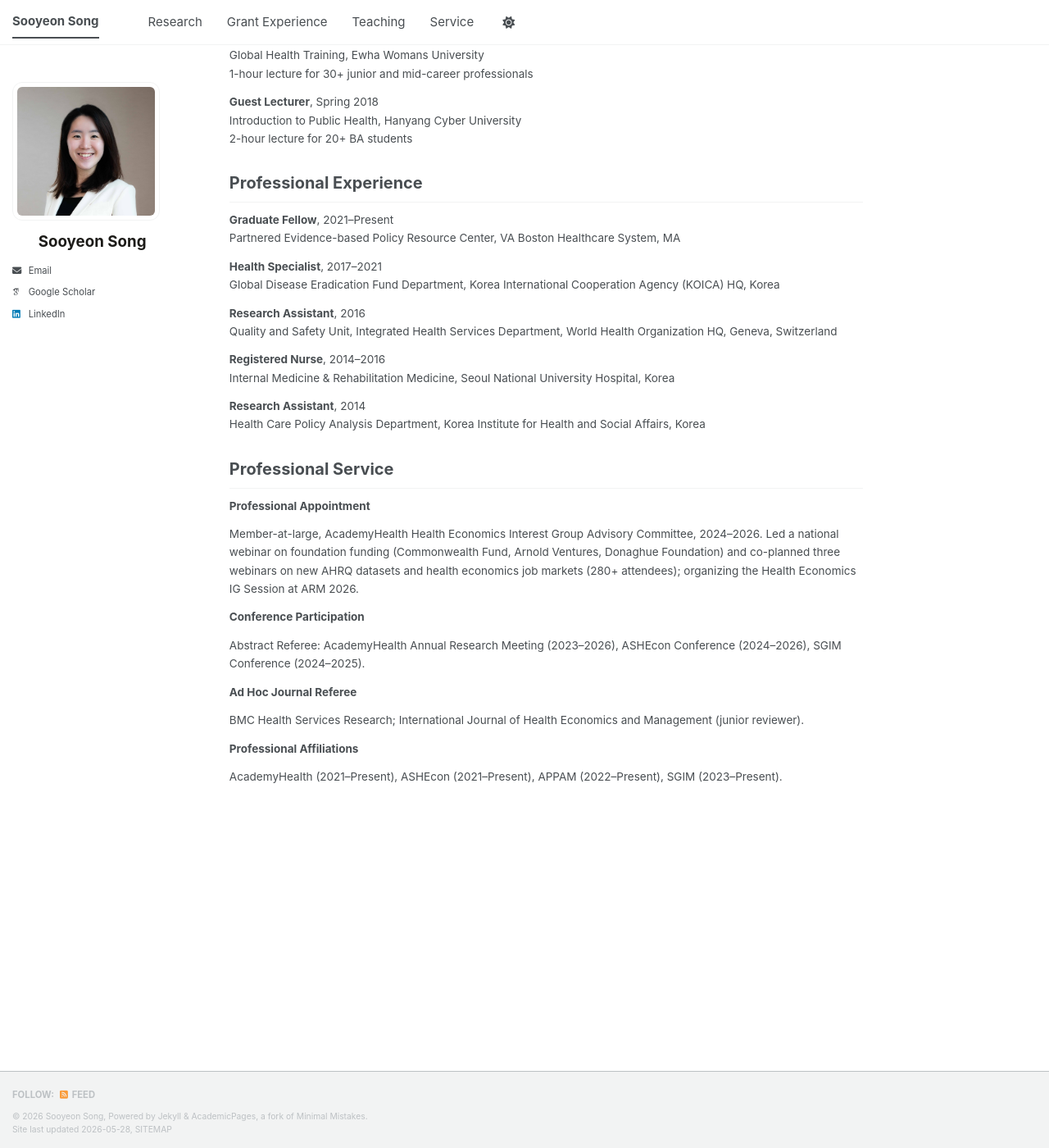
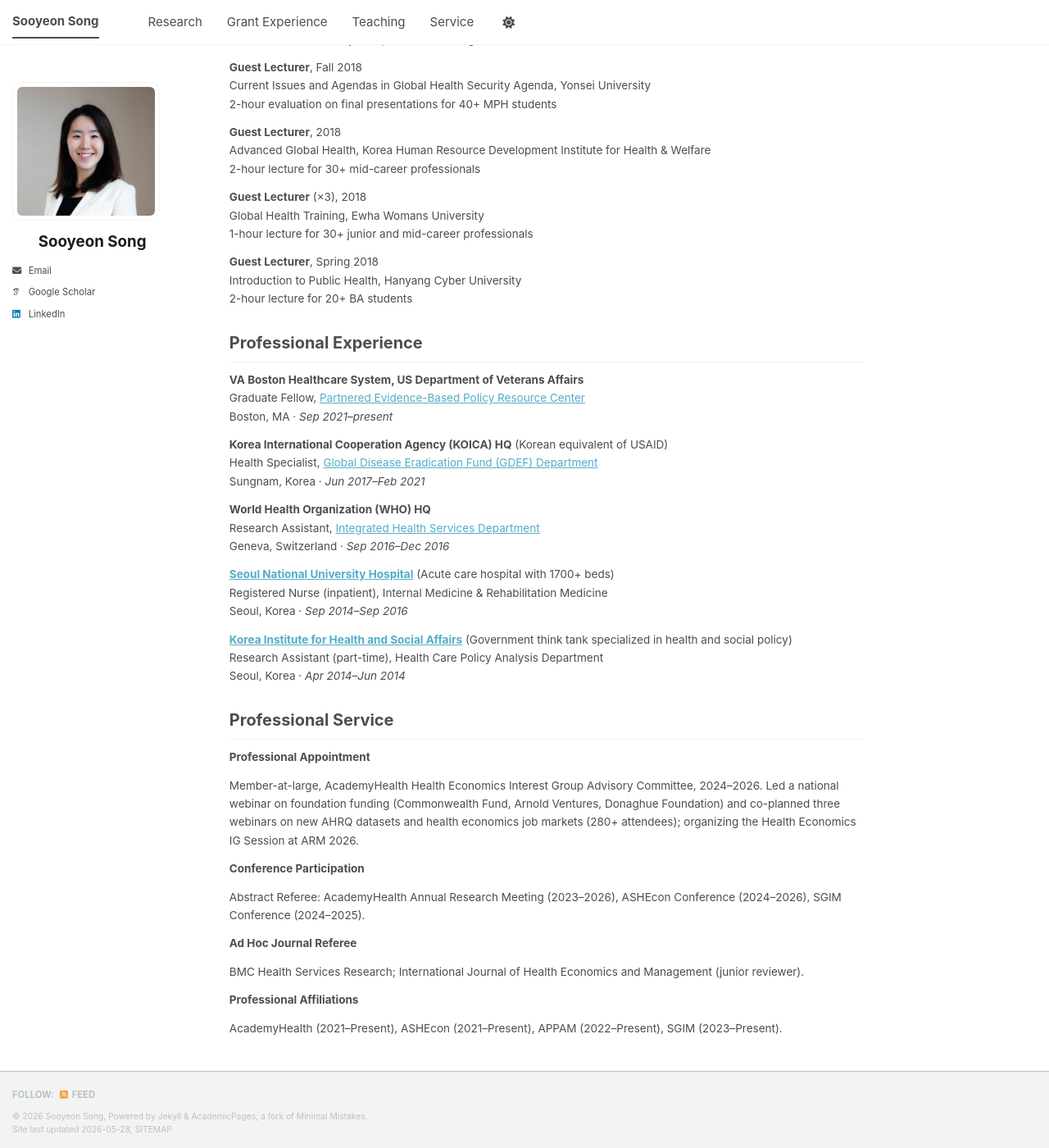
Before and after one commit to sooyeonsong/sooyeonsong.github.io, a Jekyll site: the page built from _pages/about.md, in a window 1280 px wide and 1400 px high, scrolled down 2833 px. Shown: the whole window at 82% size. Built offline with Jekyll 4.4.1, drawn with Linux system fonts in a browser that asks for light colours; some web fonts are replaced; a script bundle is joined from its source files by our own code; library files that are not in the unit come from our copies; some of the changed text lies outside the part shown.

Commit message:
Update about.md

```diff
--- a/_pages/about.md
+++ b/_pages/about.md
@@ -13,7 +13,14 @@ My work applies econometric and measurement science methods to large-scale healt
 
 Before pursuing PhD training, I worked in global health policy and government management and practiced clinical internal medicine. I received my MPH in Health Policy and Management, BS in Nursing, and BA in Philosophy in South Korea.
 
-You can find my CV [here](/files/Song_CV.pdf).
+<h2 id="education">Education</h2>
+
+<div class="pub-list" markdown="0">
+<p><strong>Boston University</strong>, PhD in Health Services and Policy Research (Health Economics), 2027 (expected)<br>Department of Health Law, Policy, and Management<br>Dissertation (in progress): Measuring quality and value of physician practices to improve selective contracting<br>Committee: Steven D. Pizer (chair), Christine A. Yee, Samantha G. Auty</p>
+<p><strong>Seoul National University</strong>, MPH in Health Care Management and Policy, 2016</p>
+<p><strong>Seoul National University</strong>, BS in Nursing &amp; BA in Philosophy, 2013</p>
+</div>
+
 
 <h2 id="publications">Publications</h2>
 
@@ -90,11 +97,11 @@ You can find my CV [here](/files/Song_CV.pdf).
 <h2 id="experience">Professional Experience</h2>
 
 <div class="pub-list" markdown="0">
-<p><strong>Graduate Fellow</strong>, 2021&ndash;Present<br>Partnered Evidence-based Policy Resource Center, VA Boston Healthcare System, MA</p>
-<p><strong>Health Specialist</strong>, 2017&ndash;2021<br>Global Disease Eradication Fund Department, Korea International Cooperation Agency (KOICA) HQ, Korea</p>
-<p><strong>Research Assistant</strong>, 2016<br>Quality and Safety Unit, Integrated Health Services Department, World Health Organization HQ, Geneva, Switzerland</p>
-<p><strong>Registered Nurse</strong>, 2014&ndash;2016<br>Internal Medicine &amp; Rehabilitation Medicine, Seoul National University Hospital, Korea</p>
-<p><strong>Research Assistant</strong>, 2014<br>Health Care Policy Analysis Department, Korea Institute for Health and Social Affairs, Korea</p>
+<p><strong>VA Boston Healthcare System, US Department of Veterans Affairs</strong><br>Graduate Fellow, <a href="https://www.peprec.research.va.gov/PEPRECRESEARCH/index.asp" target="_blank" rel="noopener">Partnered Evidence-Based Policy Resource Center</a><br>Boston, MA &middot; <em>Sep 2021&ndash;present</em></p>
+<p><strong>Korea International Cooperation Agency (KOICA) HQ</strong> (Korean equivalent of USAID)<br>Health Specialist, <a href="http://koica.go.kr/koica_en/3458/subview.do" target="_blank" rel="noopener">Global Disease Eradication Fund (GDEF) Department</a><br>Sungnam, Korea &middot; <em>Jun 2017&ndash;Feb 2021</em></p>
+<p><strong>World Health Organization (WHO) HQ</strong><br>Research Assistant, <a href="https://www.who.int/teams/integrated-health-services/about" target="_blank" rel="noopener">Integrated Health Services Department</a><br>Geneva, Switzerland &middot; <em>Sep 2016&ndash;Dec 2016</em></p>
+<p><strong><a href="https://www.snuh.org/global/en/main.do" target="_blank" rel="noopener">Seoul National University Hospital</a></strong> (Acute care hospital with 1700+ beds)<br>Registered Nurse (inpatient), Internal Medicine &amp; Rehabilitation Medicine<br>Seoul, Korea &middot; <em>Sep 2014&ndash;Sep 2016</em></p>
+<p><strong><a href="https://www.kihasa.re.kr/en" target="_blank" rel="noopener">Korea Institute for Health and Social Affairs</a></strong> (Government think tank specialized in health and social policy)<br>Research Assistant (part-time), Health Care Policy Analysis Department<br>Seoul, Korea &middot; <em>Apr 2014&ndash;Jun 2014</em></p>
 </div>
 
 <h2 id="service">Professional Service</h2>
```
